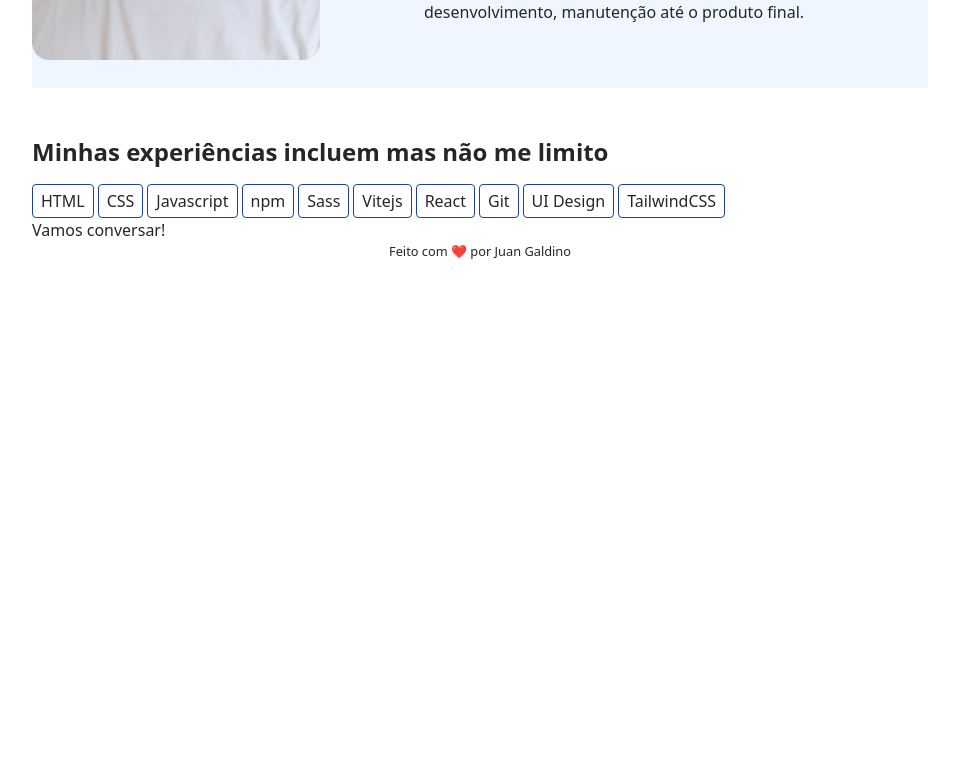
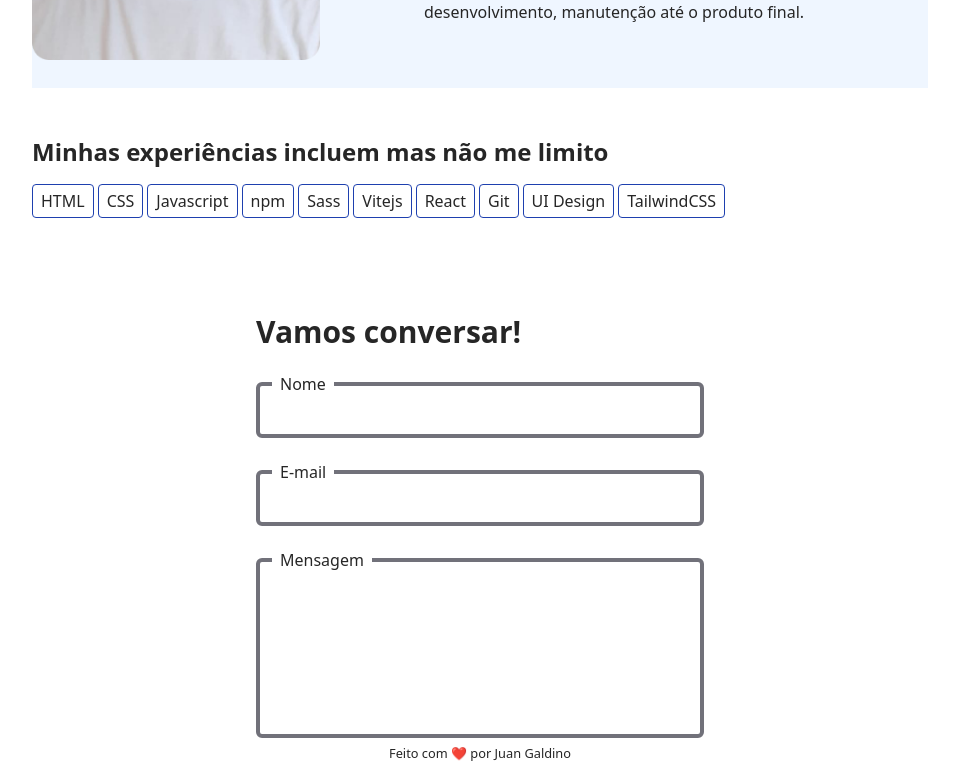
Before and after one commit to juan-galdino/Portfolio-Pessoal, a React (Vite) app: page / in a window 1280 px wide. Shown: the part 1444-2207 px from the top of the page, without its empty margins (160-1119 px from the left). Before the commit the page ends 1705 px from the top, so only its background shows below. Built offline with nearby package versions, Linux system fonts and the light colour scheme.

Commit message:
:lipstick: Add forms at contact section

```diff
--- a/src/App.jsx
+++ b/src/App.jsx
@@ -3,6 +3,7 @@ import projectImage1 from "./images/interactive-component-project.webp";
 import projectImage2 from "./images/alura-challenge-project.webp";
 import { ProjectCard } from "./components/ProjectCard";
 import { Skill } from "./components/Skill";
+import { Form } from "./components/Form"
 
 function App() {
   return (
@@ -142,7 +143,7 @@ function App() {
             </div>
           </article>
         </section>
-        <section>
+        <section className="mb-24">
           <h2 className="text-2xl font-semibold text-center mb-4 lg:text-left">
             Minhas experiências incluem mas não me limito
           </h2>
@@ -159,9 +160,9 @@ function App() {
             <Skill>TailwindCSS</Skill>
           </article>
         </section>
-        <section id="contact">
-          <h2>Vamos conversar!</h2>
-          <form action=""></form>
+        <section id="contact" className="max-w-md mx-auto">
+          <h2 className="text-3xl font-bold mb-8 ">Vamos conversar!</h2>
+          <Form />
         </section>
       </main>
       <footer className="flex justify-center">
--- /dev/null
+++ b/src/components/Form.jsx
@@ -0,0 +1,109 @@
+export function Form() {
+  return (
+    <article>
+      <form action="" className="text-left">
+        <div className="relative mb-8">
+          <label
+            htmlFor="name"
+            className="
+              absolute
+              -top-3.5
+              left-4
+              bg-white
+              px-2
+              pt-1
+            "
+          >
+            Nome
+          </label>
+          <input
+            id="name"
+            name="name"
+            type="text"
+            className="
+              w-full
+              border-4
+              rounded-md
+            border-zinc-500
+              h-14
+              text-xl
+              font-semibold
+              pl-4
+              focus:outline-none
+              focus:border-green-600
+            "
+          />
+        </div>
+
+        <div className="relative mb-8">
+          <label
+            htmlFor="email"
+            className="
+              absolute
+              -top-3.5
+              left-4
+              bg-white
+              px-2
+              pt-1
+            "
+          >
+            E-mail
+          </label>
+
+          <input
+            id="email"
+            name="email"
+            type="email"
+            className="
+              w-full
+              border-4
+              rounded-md
+            border-zinc-500
+              h-14
+              text-xl
+              font-semibold
+              pl-4
+              focus:outline-none
+              focus:border-green-600
+            "
+          />
+        </div>
+
+        <div className="relative">
+          <label
+            htmlFor="message"
+            className="
+              absolute
+              -top-3.5
+              left-4
+              bg-white
+              px-2
+              pt-1
+            "
+          >
+            Mensagem
+          </label>
+
+          <textarea
+            id="message"
+            name="message"
+            rows="5"
+            className="
+              w-full
+              border-4
+              rounded-md
+            border-zinc-500
+              text-xl
+              p-4
+              resize-none
+              focus:outline-none
+              focus:border-green-600
+            "
+          >
+          </textarea>
+        </div>
+
+      </form>
+    </article>
+  )
+}
```
